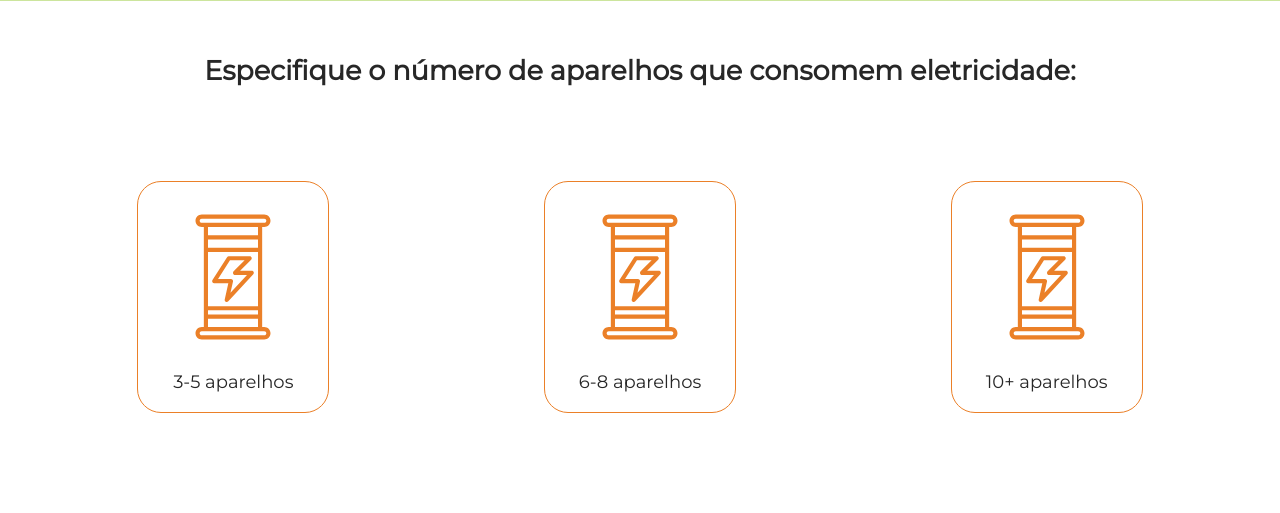
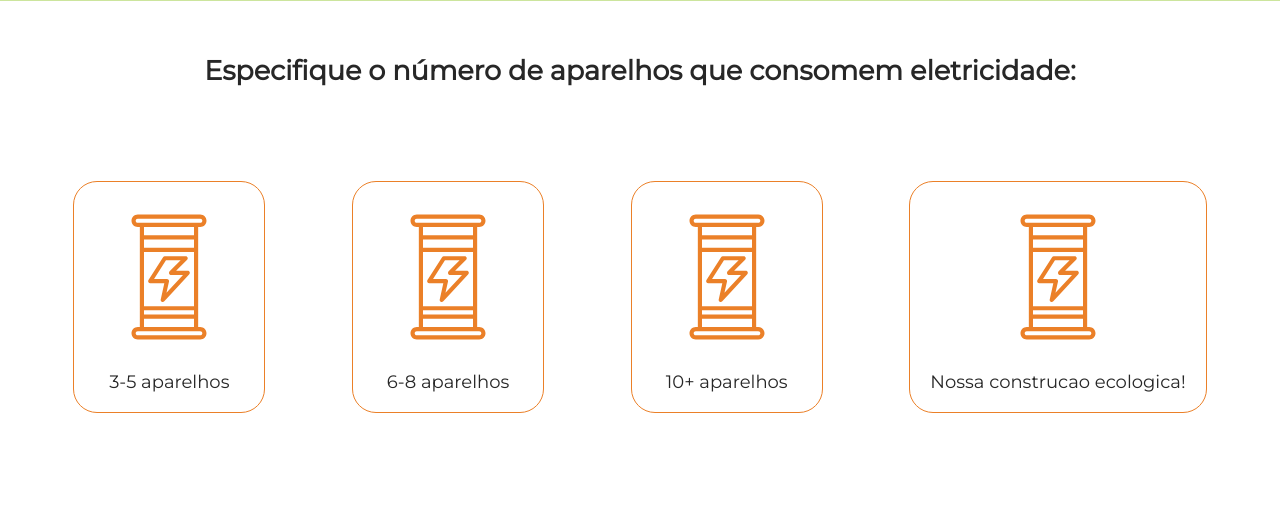
Before and after one commit to Mari-na20/calculator-bra-main, a Flask app: page /1/1 in a window 1280 px wide. Shown: the part 469-982 px from the top of the page. Run offline with Flask 3, Linux system fonts and the light colour scheme.

Commit message:
new file:   Pipfile 	modified:   calculator-bra-main/templates/electronics.html

```diff
--- a/calculator-bra-main/templates/electronics.html
+++ b/calculator-bra-main/templates/electronics.html
@@ -37,6 +37,11 @@
           <img class="item__img" src="/static/img/battery.svg" alt="battery">
           <span>10+ aparelhos</span></a>
       </li>
+      <li class="list__item">
+        <a href="{{lights + '/10' }}">
+          <img class="item__img" src="../static/img/battery.svg" alt="battery">
+          <span>Nossa construcao ecologica!</span></a>
+      </li>
       <!--  -->
     </ul>
     {% endblock %}
```
Also changed, not shown: 1 other file.
